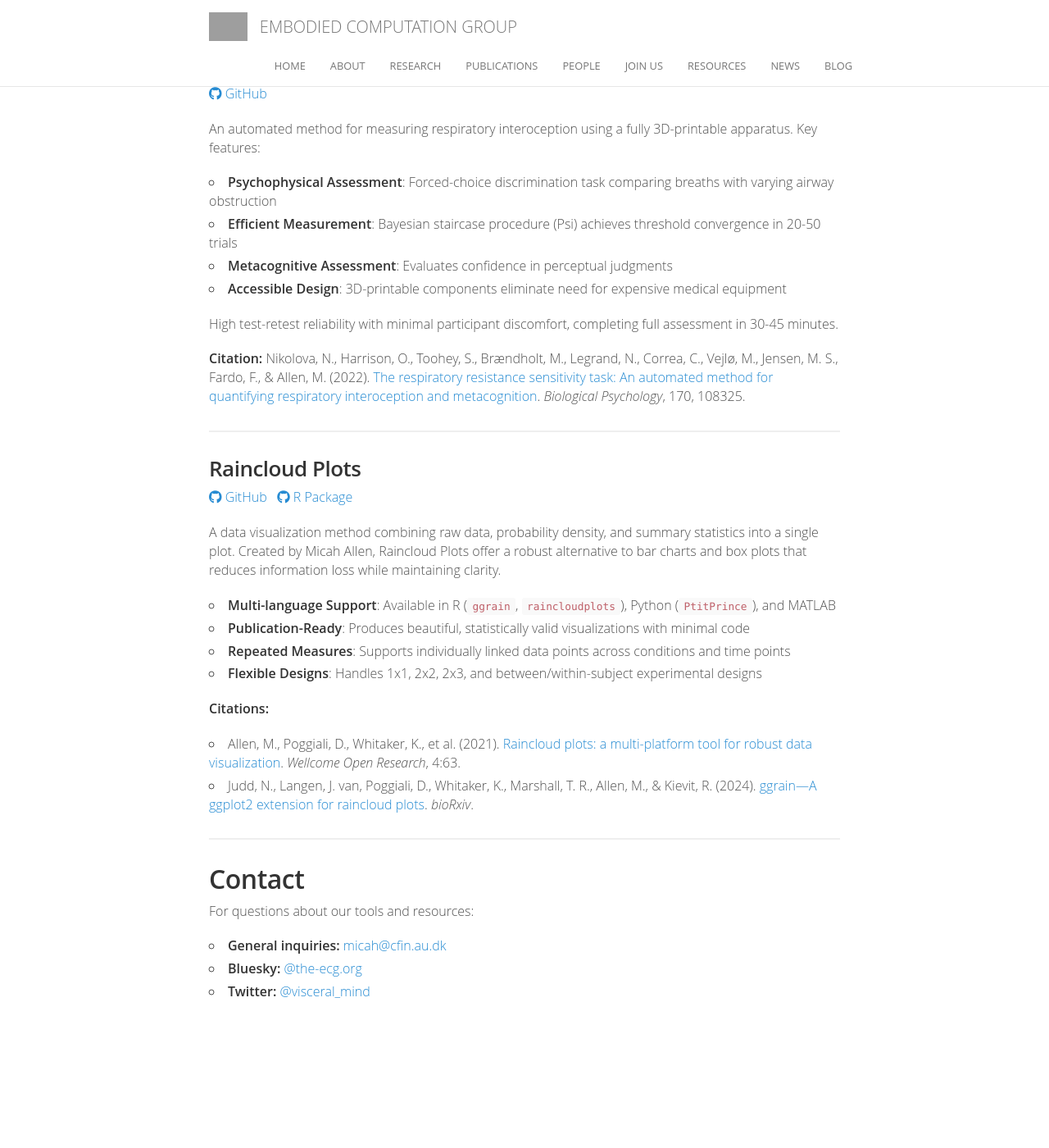
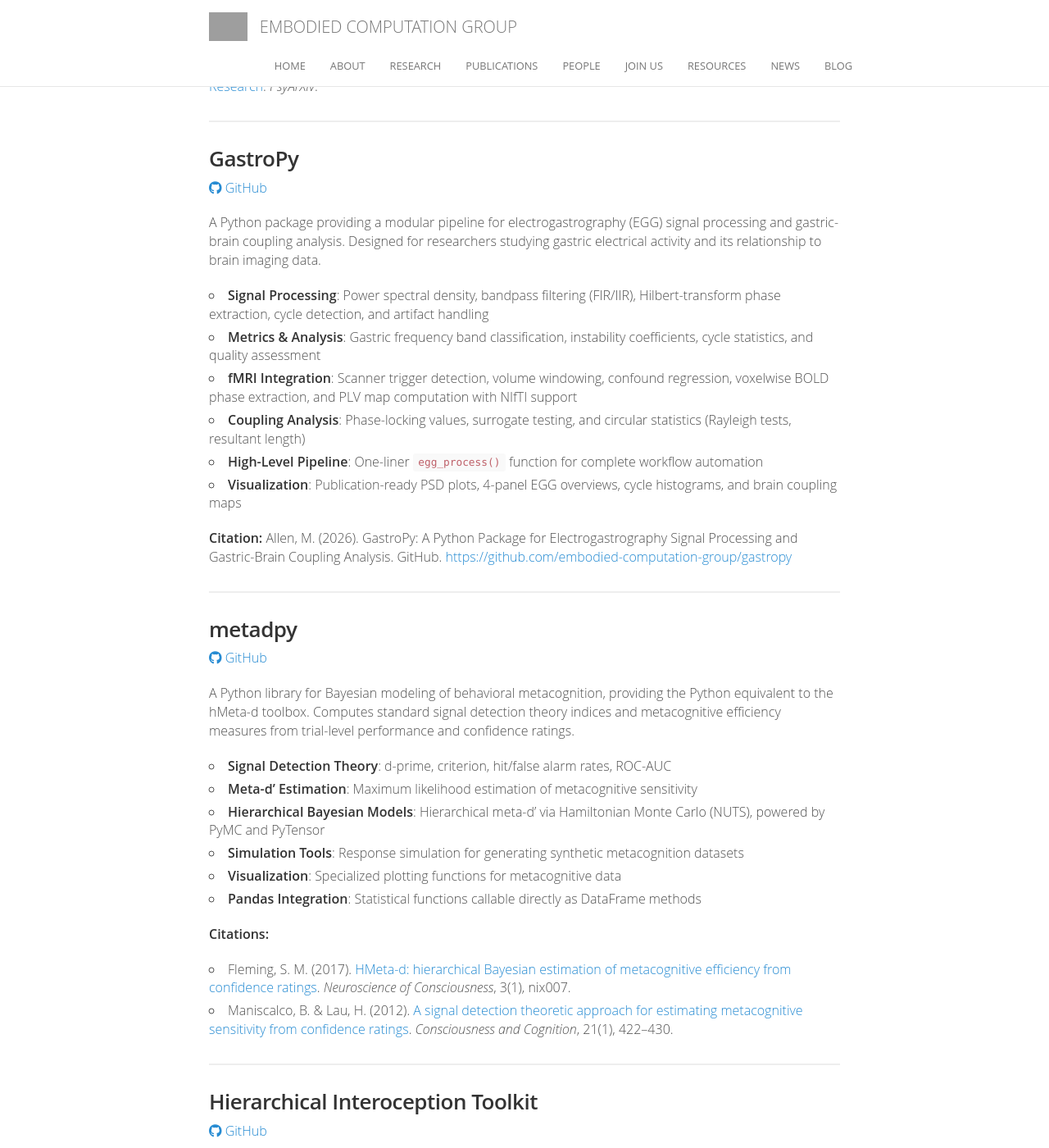
Before and after one commit to embodied-computation-group/embodied-computation-group.github.io, a Jekyll site: the page built from resources.md, in a window 1280 px wide and 1400 px high, scrolled down 1985 px. Shown: the whole window at 82% size. Built offline with Jekyll 4.4.1, drawn with Linux system fonts in a browser that asks for light colours; comment, search, counter and statistics services are not loaded; before the commit the page ends 3226 px from its top, so only the background shows below that; some of the changed text lies outside the part shown; grey boxes are pictures that could not be loaded.

Commit message:
Add respyra, GastroPy, and metadpy to resources page

```diff
--- a/resources.md
+++ b/resources.md
@@ -17,6 +17,9 @@
 |------------|-------------|
 | [Systole](#systole) | Cardiac signal analysis for psychophysiology |
 | [Cardioception](#cardioception) | Cardiac interoception measurement tasks |
+| [respyra](#respyra) | Respiratory motor tracking for interoception research |
+| [GastroPy](#gastropy) | Electrogastrography signal processing and gastric-brain coupling |
+| [metadpy](#metadpy) | Bayesian modeling of behavioral metacognition |
 | [Hierarchical Interoception](#hierarchical-interoception-toolkit) | Bayesian analysis for interoceptive psychophysics |
 | [RRST](#respiratory-resistance-sensitivity-task-rrst) | Respiratory interoception measurement |
 | [Raincloud Plots](#raincloud-plots) | Multi-platform tool for robust data visualization |
@@ -52,6 +55,60 @@
 Designed for minimal hardware requirements (computer + pulse oximeter), with flexible integration for ECG, M/EEG, and fMRI setups. Includes R-based hierarchical Bayesian modeling tools for analysis.
 
 **Citation:** Legrand, N., Nikolova, N., Correa, C., Brændholt, M., Stuckert, A., Kildahl, N., Vejlø, M., Fardo, F., & Allen, M. (2022). [The heart rate discrimination task: A psychophysical method to estimate the accuracy and precision of interoceptive beliefs](https://doi.org/10.1016/j.biopsycho.2021.108239). *Biological Psychology*, 168, 108239.
+
+---
+
+### respyra
+
+<a href="https://github.com/embodied-computation-group/respyra"><i class="fab fa-github"></i> GitHub</a> &nbsp; <a href="https://pypi.org/project/respyra/"><i class="fas fa-box"></i> PyPI</a>
+
+A Python toolbox for respiratory motor tracking experiments in interoception research. respyra integrates a wireless chest-mounted force sensor with PsychoPy to create closed-loop breathing paradigms with real-time visual feedback.
+
+- **Real-Time Display**: Scrolling waveform with target dot and participant trace with graded color-coded feedback
+- **Visuomotor Perturbation**: Configurable gain manipulation for studying respiratory motor recalibration
+- **Automated Calibration**: Percentile-based range calibration with outlier rejection and saturation warnings
+- **Crash-Resilient Logging**: Row-level CSV flushing ensures no data loss mid-session
+- **Post-Session Visualization**: `respyra-plot` command for generating 6-panel summary figures
+
+High split-half reliability (r = .86 Spearman-Brown corrected), suitable for individual-differences research.
+
+**Citation:** Allen, M. (2026). [respyra: A General-Purpose Respiratory Tracking Toolbox for Interoception Research](https://osf.io/preprints/psyarxiv/wjuce_v1). *PsyArXiv*.
+
+---
+
+### GastroPy
+
+<a href="https://github.com/embodied-computation-group/gastropy"><i class="fab fa-github"></i> GitHub</a>
+
+A Python package providing a modular pipeline for electrogastrography (EGG) signal processing and gastric-brain coupling analysis. Designed for researchers studying gastric electrical activity and its relationship to brain imaging data.
+
+- **Signal Processing**: Power spectral density, bandpass filtering (FIR/IIR), Hilbert-transform phase extraction, cycle detection, and artifact handling
+- **Metrics & Analysis**: Gastric frequency band classification, instability coefficients, cycle statistics, and quality assessment
+- **fMRI Integration**: Scanner trigger detection, volume windowing, confound regression, voxelwise BOLD phase extraction, and PLV map computation with NIfTI support
+- **Coupling Analysis**: Phase-locking values, surrogate testing, and circular statistics (Rayleigh tests, resultant length)
+- **High-Level Pipeline**: One-liner `egg_process()` function for complete workflow automation
+- **Visualization**: Publication-ready PSD plots, 4-panel EGG overviews, cycle histograms, and brain coupling maps
+
+**Citation:** Allen, M. (2026). GastroPy: A Python Package for Electrogastrography Signal Processing and Gastric-Brain Coupling Analysis. GitHub. [https://github.com/embodied-computation-group/gastropy](https://github.com/embodied-computation-group/gastropy)
+
+---
+
+### metadpy
+
+<a href="https://github.com/embodied-computation-group/metadpy"><i class="fab fa-github"></i> GitHub</a>
+
+A Python library for Bayesian modeling of behavioral metacognition, providing the Python equivalent to the hMeta-d toolbox. Computes standard signal detection theory indices and metacognitive efficiency measures from trial-level performance and confidence ratings.
+
+- **Signal Detection Theory**: d-prime, criterion, hit/false alarm rates, ROC-AUC
+- **Meta-d' Estimation**: Maximum likelihood estimation of metacognitive sensitivity
+- **Hierarchical Bayesian Models**: Hierarchical meta-d' via Hamiltonian Monte Carlo (NUTS), powered by PyMC and PyTensor
+- **Simulation Tools**: Response simulation for generating synthetic metacognition datasets
+- **Visualization**: Specialized plotting functions for metacognitive data
+- **Pandas Integration**: Statistical functions callable directly as DataFrame methods
+
+**Citations:**
+- Fleming, S. M. (2017). [HMeta-d: hierarchical Bayesian estimation of metacognitive efficiency from confidence ratings](https://doi.org/10.1093/nc/nix007). *Neuroscience of Consciousness*, 3(1), nix007.
+- Maniscalco, B. & Lau, H. (2012). [A signal detection theoretic approach for estimating metacognitive sensitivity from confidence ratings](https://doi.org/10.1016/j.concog.2011.09.021). *Consciousness and Cognition*, 21(1), 422--430.
 
 ---
 
```
